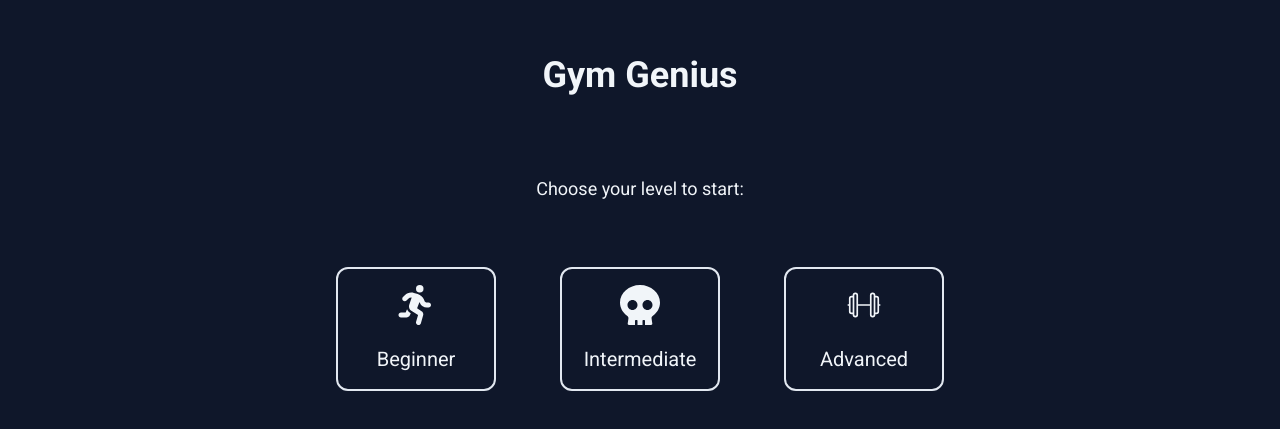
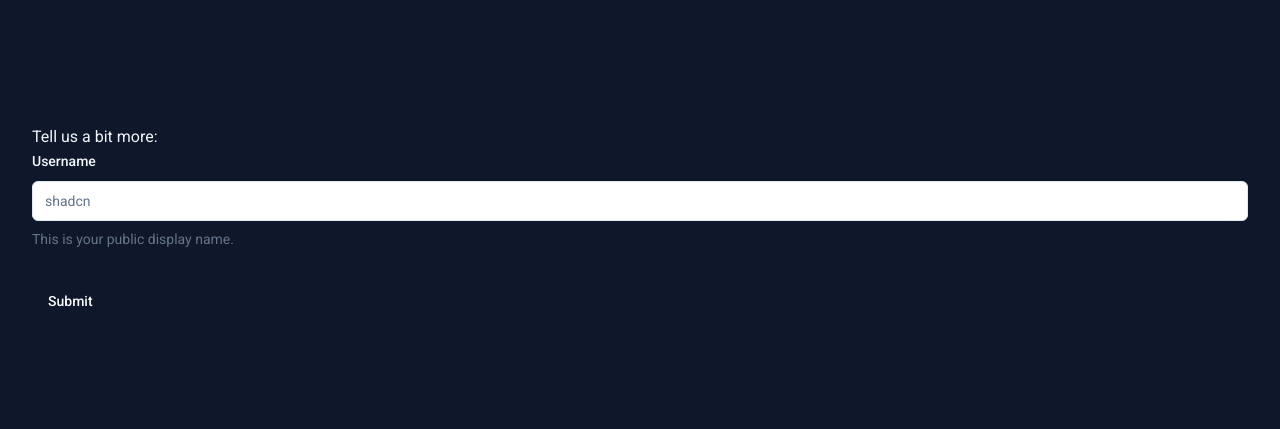
Before and after one commit to m1del/code4change, a React (Vite) app: page / in a window 1280 px wide. Shown: the part 105-534 px from the top of the page. Built offline with nearby package versions, Linux system fonts and the light colour scheme.

Commit message:
Add Form

```diff
--- a/package.json
+++ b/package.json
@@ -10,6 +10,8 @@
     "preview": "vite preview"
   },
   "dependencies": {
+    "@hookform/resolvers": "^3.3.4",
+    "@radix-ui/react-label": "^2.0.2",
     "@radix-ui/react-slot": "^1.0.2",
     "class-variance-authority": "^0.7.0",
     "clsx": "^2.1.0",
@@ -17,9 +19,11 @@
     "lucide-react": "^0.323.0",
     "react": "^18.2.0",
     "react-dom": "^18.2.0",
+    "react-hook-form": "^7.50.1",
     "react-icons": "^5.0.1",
     "tailwind-merge": "^2.2.1",
-    "tailwindcss-animate": "^1.0.7"
+    "tailwindcss-animate": "^1.0.7",
+    "zod": "^3.22.4"
   },
   "devDependencies": {
     "@types/node": "^20.11.17",
--- a/src/App.tsx
+++ b/src/App.tsx
@@ -1,11 +1,13 @@
 import { Button } from "@/components/ui/button";
-import Start from "./Start";
+import Start from "./components/StartMenu/Start";
+import Options from "./components/OptionMenu/Options";
 
 export default function App() {
   return (
     <div className="text-secondary h-screen flex items-center justify-center pb-36 bg-primary">
       <div className="container">
-        <Start />
+        {/* <Start /> */}
+        <Options />
       </div>
     </div>
   );
--- a/src/Start.tsx
+++ /dev/null
@@ -1,19 +0,0 @@
-import React from "react";
-import Option from "./components/StartMenu/Option";
-import { FaPersonRunning } from "react-icons/fa6";
-import { FaSkull } from "react-icons/fa";
-import { CiDumbbell } from "react-icons/ci";
-export default function Start() {
-  const iconSize = "2.5rem";
-  return (
-    <div className="flex flex-col items-center">
-      <h1 className="text-4xl mb-20 font-semibold">Gym Genius</h1>
-      <p className="text-lg mb-16">Choose your level to start:</p>
-      <div className="flex gap-16 text-xl">
-        <Option icon={<FaPersonRunning size={iconSize} />} text="Beginner" />
-        <Option icon={<FaSkull size={iconSize} />} text="Intermediate" />
-        <Option icon={<CiDumbbell size={iconSize} />} text="Advanced" />
-      </div>
-    </div>
-  );
-}
--- /dev/null
+++ b/src/components/OptionMenu/Options.tsx
@@ -0,0 +1,63 @@
+import React from "react";
+
+import { zodResolver } from "@hookform/resolvers/zod";
+import { useForm } from "react-hook-form";
+import { z } from "zod";
+
+import {
+  Form,
+  FormControl,
+  FormDescription,
+  FormField,
+  FormItem,
+  FormLabel,
+  FormMessage,
+} from "@/components/ui/form";
+import { Input } from "@/components/ui/input";
+import { Button } from "@/components/ui/button";
+
+const formSchema = z.object({
+  username: z.string().min(0).max(50),
+});
+
+export default function Options() {
+  const form = useForm<z.infer<typeof formSchema>>({
+    resolver: zodResolver(formSchema),
+    defaultValues: {
+      username: "",
+    },
+  });
+
+  function onSubmit(values: z.infer<typeof formSchema>) {
+    // Do something with the form values.
+    // ✅ This will be type-safe and validated.
+    console.log(values);
+  }
+
+  return (
+    <>
+      <h3>Tell us a bit more:</h3>
+      <Form {...form}>
+        <form onSubmit={form.handleSubmit(onSubmit)} className="space-y-8">
+          <FormField
+            control={form.control}
+            name="username"
+            render={({ field }) => (
+              <FormItem>
+                <FormLabel>Username</FormLabel>
+                <FormControl>
+                  <Input placeholder="shadcn" {...field} />
+                </FormControl>
+                <FormDescription>
+                  This is your public display name.
+                </FormDescription>
+                <FormMessage />
+              </FormItem>
+            )}
+          />
+          <Button type="submit">Submit</Button>
+        </form>
+      </Form>
+    </>
+  );
+}
--- a/src/components/StartMenu/Option.tsx
+++ b/src/components/StartMenu/Option.tsx
@@ -7,7 +7,7 @@
 
 export default function Option({ icon, text }: Props) {
   return (
-    <div className="flex flex-col items-center justify-center gap-5 bg-primary border-2 py-4 rounded-xl w-40">
+    <div className="flex flex-col items-center justify-center gap-5 bg-primary border-2 py-4 rounded-xl w-40 hover:bg-primary-lighter transition-colors duration-300 hover:cursor-pointer hover:border-white border-gray-400">
       {icon}
       <p>{text}</p>
     </div>
--- /dev/null
+++ b/src/components/StartMenu/Start.tsx
@@ -0,0 +1,32 @@
+import React from "react";
+import Option from "./Option";
+import { FaPersonRunning } from "react-icons/fa6";
+import { FaSkull } from "react-icons/fa";
+import { CiDumbbell } from "react-icons/ci";
+import { FadeIn } from "../Animation/FadeIn";
+export default function Start() {
+  const iconSize = "2.5rem";
+  return (
+    <FadeIn direction="none">
+      <div className="flex flex-col items-center">
+        <h1 className="text-4xl mb-20 font-semibold">Gym Genius</h1>
+        <p className="text-xl mb-16">Choose your level to start:</p>
+        <div className="flex gap-16 text-xl">
+          <FadeIn direction="bottom" delay={0.25}>
+            <Option
+              icon={<FaPersonRunning size={iconSize} />}
+              text="Beginner"
+            />
+          </FadeIn>
+
+          <FadeIn direction="bottom" delay={0.45}>
+            <Option icon={<FaSkull size={iconSize} />} text="Intermediate" />
+          </FadeIn>
+          <FadeIn direction="bottom" delay={0.65}>
+            <Option icon={<CiDumbbell size={iconSize} />} text="Advanced" />
+          </FadeIn>
+        </div>
+      </div>
+    </FadeIn>
+  );
+}
--- /dev/null
+++ b/src/components/ui/form.tsx
@@ -0,0 +1,176 @@
+import * as React from "react"
+import * as LabelPrimitive from "@radix-ui/react-label"
+import { Slot } from "@radix-ui/react-slot"
+import {
+  Controller,
+  ControllerProps,
+  FieldPath,
+  FieldValues,
+  FormProvider,
+  useFormContext,
+} from "react-hook-form"
+
+import { cn } from "@/lib/utils"
+import { Label } from "@/components/ui/label"
+
+const Form = FormProvider
+
+type FormFieldContextValue<
+  TFieldValues extends FieldValues = FieldValues,
+  TName extends FieldPath<TFieldValues> = FieldPath<TFieldValues>
+> = {
+  name: TName
+}
+
+const FormFieldContext = React.createContext<FormFieldContextValue>(
+  {} as FormFieldContextValue
+)
+
+const FormField = <
+  TFieldValues extends FieldValues = FieldValues,
+  TName extends FieldPath<TFieldValues> = FieldPath<TFieldValues>
+>({
+  ...props
+}: ControllerProps<TFieldValues, TName>) => {
+  return (
+    <FormFieldContext.Provider value={{ name: props.name }}>
+      <Controller {...props} />
+    </FormFieldContext.Provider>
+  )
+}
+
+const useFormField = () => {
+  const fieldContext = React.useContext(FormFieldContext)
+  const itemContext = React.useContext(FormItemContext)
+  const { getFieldState, formState } = useFormContext()
+
+  const fieldState = getFieldState(fieldContext.name, formState)
+
+  if (!fieldContext) {
+    throw new Error("useFormField should be used within <FormField>")
+  }
+
+  const { id } = itemContext
+
+  return {
+    id,
+    name: fieldContext.name,
+    formItemId: `${id}-form-item`,
+    formDescriptionId: `${id}-form-item-description`,
+    formMessageId: `${id}-form-item-message`,
+    ...fieldState,
+  }
+}
+
+type FormItemContextValue = {
+  id: string
+}
+
+const FormItemContext = React.createContext<FormItemContextValue>(
+  {} as FormItemContextValue
+)
+
+const FormItem = React.forwardRef<
+  HTMLDivElement,
+  React.HTMLAttributes<HTMLDivElement>
+>(({ className, ...props }, ref) => {
+  const id = React.useId()
+
+  return (
+    <FormItemContext.Provider value={{ id }}>
+      <div ref={ref} className={cn("space-y-2", className)} {...props} />
+    </FormItemContext.Provider>
+  )
+})
+FormItem.displayName = "FormItem"
+
+const FormLabel = React.forwardRef<
+  React.ElementRef<typeof LabelPrimitive.Root>,
+  React.ComponentPropsWithoutRef<typeof LabelPrimitive.Root>
+>(({ className, ...props }, ref) => {
+  const { error, formItemId } = useFormField()
+
+  return (
+    <Label
+      ref={ref}
+      className={cn(error && "text-destructive", className)}
+      htmlFor={formItemId}
+      {...props}
+    />
+  )
+})
+FormLabel.displayName = "FormLabel"
+
+const FormControl = React.forwardRef<
+  React.ElementRef<typeof Slot>,
+  React.ComponentPropsWithoutRef<typeof Slot>
+>(({ ...props }, ref) => {
+  const { error, formItemId, formDescriptionId, formMessageId } = useFormField()
+
+  return (
+    <Slot
+      ref={ref}
+      id={formItemId}
+      aria-describedby={
+        !error
+          ? `${formDescriptionId}`
+          : `${formDescriptionId} ${formMessageId}`
+      }
+      aria-invalid={!!error}
+      {...props}
+    />
+  )
+})
+FormControl.displayName = "FormControl"
+
+const FormDescription = React.forwardRef<
+  HTMLParagraphElement,
+  React.HTMLAttributes<HTMLParagraphElement>
+>(({ className, ...props }, ref) => {
+  const { formDescriptionId } = useFormField()
+
+  return (
+    <p
+      ref={ref}
+      id={formDescriptionId}
+      className={cn("text-sm text-muted-foreground", className)}
+      {...props}
+    />
+  )
+})
+FormDescription.displayName = "FormDescription"
+
+const FormMessage = React.forwardRef<
+  HTMLParagraphElement,
+  React.HTMLAttributes<HTMLParagraphElement>
+>(({ className, children, ...props }, ref) => {
+  const { error, formMessageId } = useFormField()
+  const body = error ? String(error?.message) : children
+
+  if (!body) {
+    return null
+  }
+
+  return (
+    <p
+      ref={ref}
+      id={formMessageId}
+      className={cn("text-sm font-medium text-destructive", className)}
+      {...props}
+    >
+      {body}
+    </p>
+  )
+})
+FormMessage.displayName = "FormMessage"
+
+export {
+  useFormField,
+  Form,
+  FormItem,
+  FormLabel,
+  FormControl,
+  FormDescription,
+  FormMessage,
+  FormField,
+}
--- /dev/null
+++ b/src/components/ui/input.tsx
@@ -0,0 +1,25 @@
+import * as React from "react"
+
+import { cn } from "@/lib/utils"
+
+export interface InputProps
+  extends React.InputHTMLAttributes<HTMLInputElement> {}
+
+const Input = React.forwardRef<HTMLInputElement, InputProps>(
+  ({ className, type, ...props }, ref) => {
+    return (
+      <input
+        type={type}
+        className={cn(
+          "flex h-10 w-full rounded-md border border-input bg-background px-3 py-2 text-sm ring-offset-background file:border-0 file:bg-transparent file:text-sm file:font-medium placeholder:text-muted-foreground focus-visible:outline-none focus-visible:ring-2 focus-visible:ring-ring focus-visible:ring-offset-2 disabled:cursor-not-allowed disabled:opacity-50",
+          className
+        )}
+        ref={ref}
+        {...props}
+      />
+    )
+  }
+)
+Input.displayName = "Input"
+
+export { Input }
--- /dev/null
+++ b/src/components/ui/label.tsx
@@ -0,0 +1,24 @@
+import * as React from "react"
+import * as LabelPrimitive from "@radix-ui/react-label"
+import { cva, type VariantProps } from "class-variance-authority"
+
+import { cn } from "@/lib/utils"
+
+const labelVariants = cva(
+  "text-sm font-medium leading-none peer-disabled:cursor-not-allowed peer-disabled:opacity-70"
+)
+
+const Label = React.forwardRef<
+  React.ElementRef<typeof LabelPrimitive.Root>,
+  React.ComponentPropsWithoutRef<typeof LabelPrimitive.Root> &
+    VariantProps<typeof labelVariants>
+>(({ className, ...props }, ref) => (
+  <LabelPrimitive.Root
+    ref={ref}
+    className={cn(labelVariants(), className)}
+    {...props}
+  />
+))
+Label.displayName = LabelPrimitive.Root.displayName
+
+export { Label }
--- a/src/index.css
+++ b/src/index.css
@@ -15,6 +15,7 @@
     --popover-foreground: 222.2 84% 4.9%;
 
     --primary: 222.2 47.4% 11.2%;
+    --primary-lighter: 222.2 47.4% 18%;
     --primary-foreground: 210 40% 98%;
 
     --secondary: 210 40% 96.1%;
--- a/tailwind.config.js
+++ b/tailwind.config.js
@@ -26,6 +26,7 @@
         primary: {
           DEFAULT: "hsl(var(--primary))",
           foreground: "hsl(var(--primary-foreground))",
+          lighter: "hsl(var(--primary-lighter))",
         },
         secondary: {
           DEFAULT: "hsl(var(--secondary))",
```
Also changed, not shown: src/components/Animation/FadeIn.tsx (+5 -5 lines), 1 other file (tests, documents, lock files or other folders).
